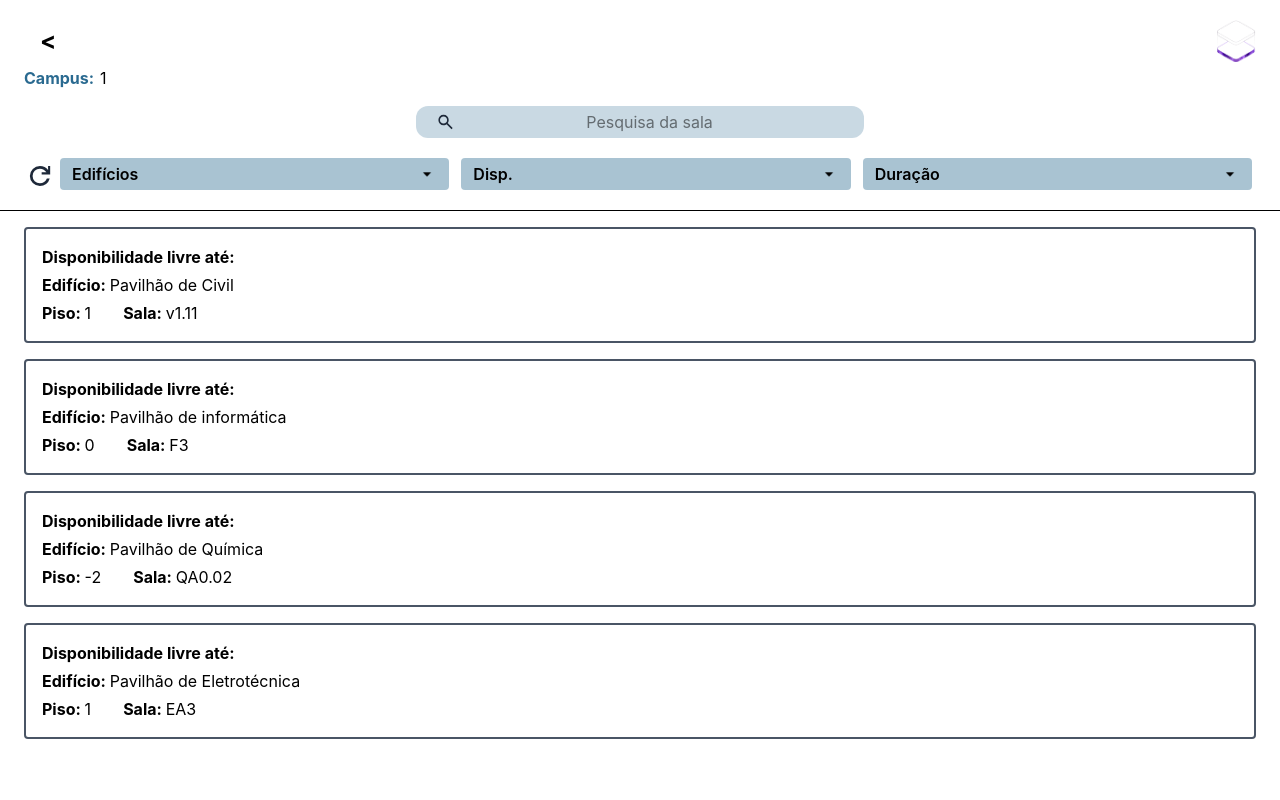
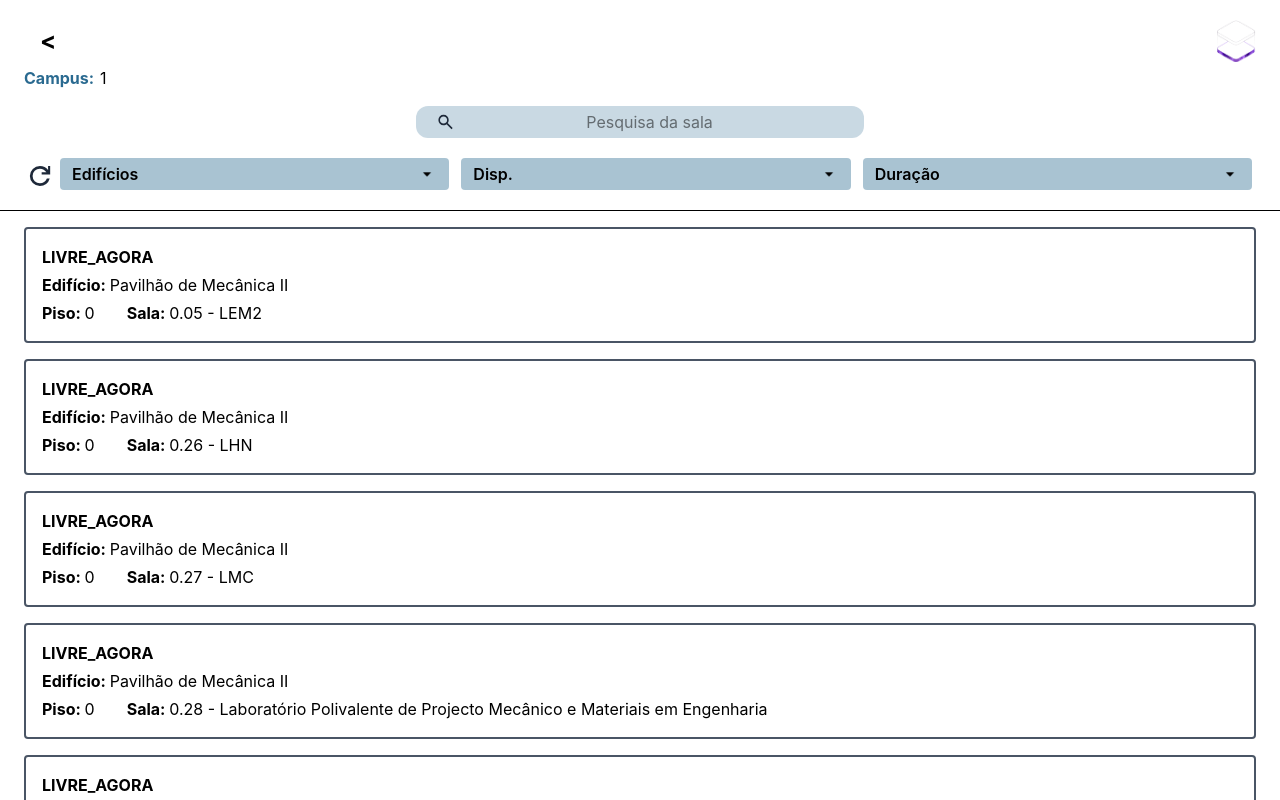
Before and after one commit to franciscof2007/FrontEnd_Spotter, a React (Vite) app: page /1 in a window 1280 px wide. Shown: the top 800 px of the page. Built offline with nearby package versions, Linux system fonts and the light colour scheme; no server answers.

Commit message:
Salas do teste.json, falta fazer os estados de loading, erro e qnd as salas são zero

```diff
--- a/src/Componentes/Salas.jsx
+++ b/src/Componentes/Salas.jsx
@@ -1,6 +1,6 @@
 import { useState, useEffect } from "react";
 import CartaoSala from "./CartaoSala";
-import { ObterSala } from "../Services/SalasService";
+import { ObterSalas } from "../Services/SalasService";
 
 
 function Salas(){
@@ -12,7 +12,7 @@ function Salas(){
     useEffect(()=>{
         async function CarregarSalas() {
             try{
-                const dados = await ObterSala("Alameda");
+                const dados = await ObterSalas("Alameda");
                 setSalas(dados.salas);
 
             }catch(erro){
@@ -37,34 +37,18 @@ function Salas(){
             </div>
 
             <div className="grid grid-cols-1 gap-4 mr-6 ml-6">
+                {salas.map((sala) =>(
+                        <CartaoSala
+                            key={sala.fenix_id}
+                            disponibilidade={sala.status}
+                            edificio={sala.building_name}
+                            piso={sala.floor}
+                            sala={sala.name}
 
-                <CartaoSala
-                disponibilidade="Disponibilidade livre até:"
-                edificio="Pavilhão de Civil"
-                piso="1"
-                sala="v1.11"
-                />
+                    />
+                ))}
 
-                <CartaoSala
-                disponibilidade="Disponibilidade livre até:"
-                edificio="Pavilhão de informática"
-                piso="0"
-                sala="F3"
-                />
 
-                <CartaoSala
-                disponibilidade="Disponibilidade livre até:"
-                edificio="Pavilhão de Química"
-                piso="-2"
-                sala="QA0.02"
-                />
-
-                <CartaoSala
-                disponibilidade="Disponibilidade livre até:"
-                edificio="Pavilhão de Eletrotécnica"
-                piso="1"
-                sala="EA3"
-                />
             </div>
         </div>
 
--- a/src/Services/SalasService.js
+++ b/src/Services/SalasService.js
@@ -5,14 +5,14 @@ import dadosTeste from "../../teste.json";
 
 
 export async function ObterSalas(campus, pagina=1) {
-    try{
-        const resposta= await api.get(`/rooms`,{
-            params:{
-                campus,
-                page:pagina,
+    //try{
+      //  const resposta= await api.get(`/rooms`,{
+      //      params:{
+        //        campus,
+          //      page:pagina,
 
-            },
-        });
+            //},
+        //});
         return{
             //salas:resposta.data.results || []
             salas: dadosTeste.results || [],
@@ -24,11 +24,11 @@ export async function ObterSalas(campus, pagina=1) {
         };
 
 
-    }catch (erro)
-    {
-        console.error("Erro ao obter a lista de salas", erro);
-        throw erro;
-    }
+   // }catch (erro)
+    //{
+      //  console.error("Erro ao obter a lista de salas", erro);
+        //throw erro;
+    //}
 
 }
 
```
